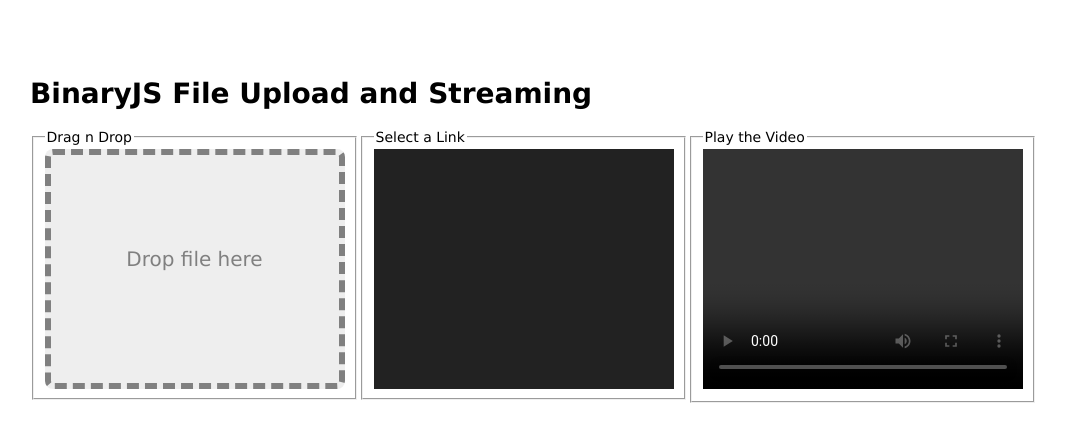
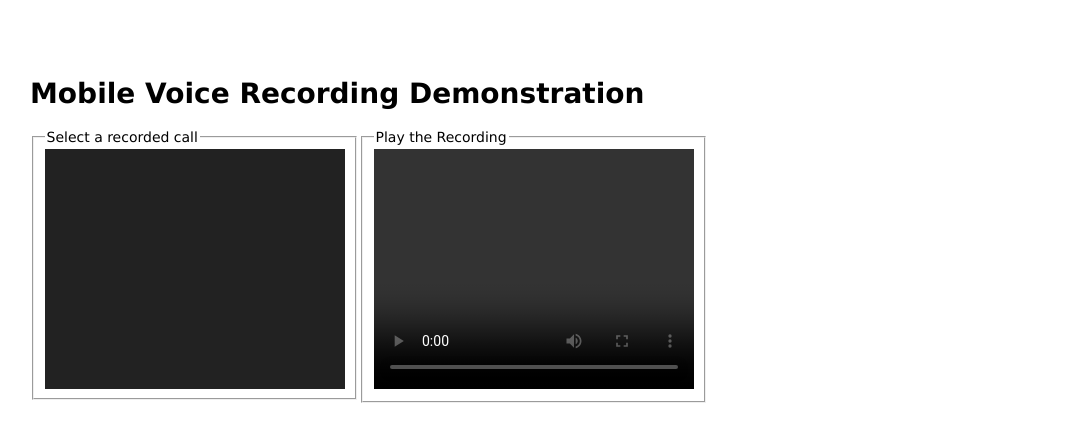
Before and after one commit to arjunkamath/feckless-octo-tribble, a website: page public/index.html in a window 1280 px wide. Shown: the whole page, without its empty margins (28-1094 px from the left). Drawn offline with Linux system fonts and the light colour scheme.

Commit message:
removed Drag N Drog

```diff
--- a/public/index.html
+++ b/public/index.html
@@ -8,24 +8,16 @@
     </head>
 
     <body>
-        <h1>BinaryJS File Upload and Streaming</h1>
+        <h1>Mobile Voice Recording Demonstration</h1>
 
         <section id="main">
             <fieldset>
-                <legend>Drag n Drop</legend>
-                <aside id="upload-box">
-                    <article id="progress">Drop file here</article>
-                </aside>
-            </fieldset>
-
-            <fieldset>
-                <legend>Select a Link</legend>
-
+                <legend>Select a recorded call</legend>
                 <nav id="list"></nav>
             </fieldset>
 
             <fieldset>
-                <legend>Play the Video</legend>
+                <legend>Play the Recording</legend>
 
                 <video id="video"></video>
             </fieldset>
```
